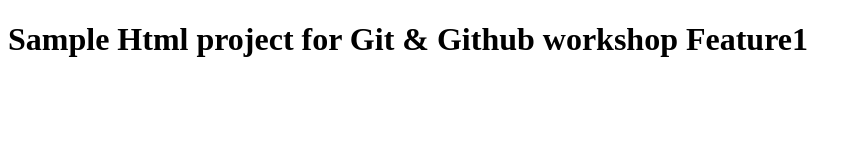
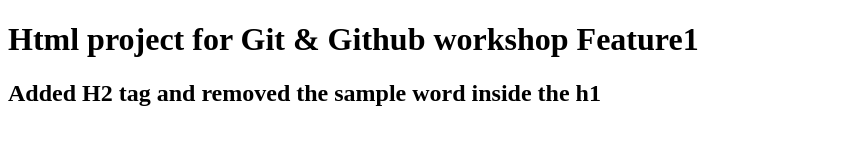
Before and after one commit to Hasindu1/git-github-workshop, a plain HTML site: page index.html in a window 1280 px wide. Shown: the whole page, without its empty margins (0-862 px from the left). Drawn offline with Linux system fonts and the light colour scheme.

Commit message:
add a h2 and changed the content inside h1

```diff
--- a/index.html
+++ b/index.html
@@ -6,6 +6,7 @@
     <title>Git & Github worksop</title>
 </head>
 <body>
-  <h1>Sample Html project for Git & Github workshop Feature1</h1>
+  <h1>Html project for Git & Github workshop Feature1</h1>
+  <h2>Added H2 tag and removed the sample word inside the h1</h2>
 </body>
 </html>
```
